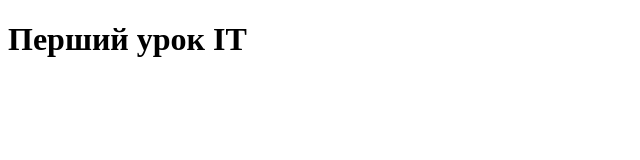
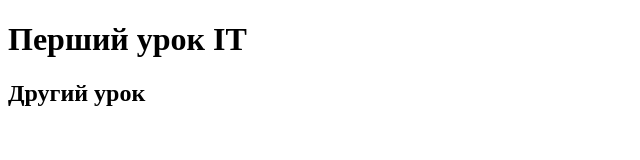
Before and after one commit to OlenaMartynova/Demo-lesson-GoIteens, a plain HTML site: page index.html in a window 1280 px wide. Shown: the whole page, without its empty margins (0-640 px from the left). Drawn offline with Linux system fonts and the light colour scheme.

Commit message:
New lesson IT

```diff
--- a/index.html
+++ b/index.html
@@ -8,6 +8,7 @@
 </head>
 <body>
     <H1>Перший урок ІТ</H1>
+    <h2>Другий урок</h2>
 
 </body>
 </html>
```
